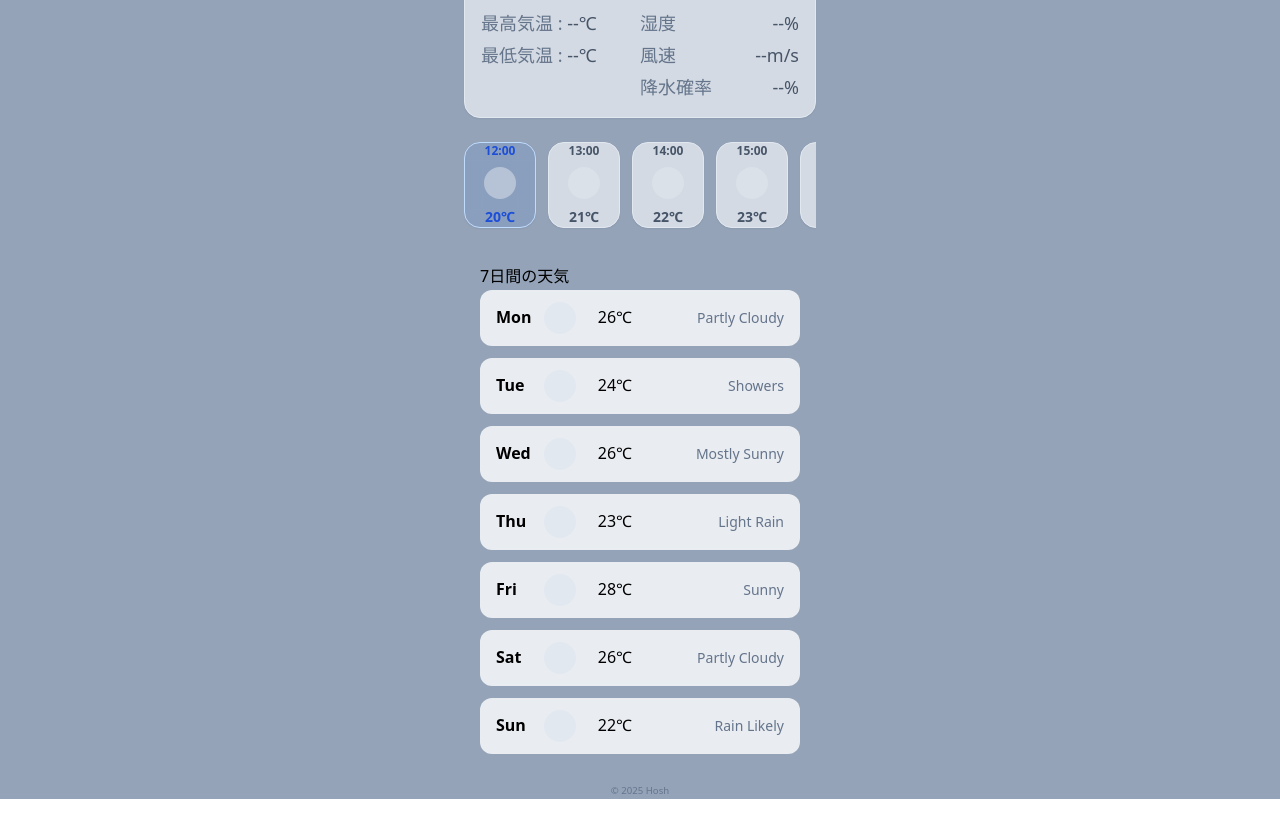
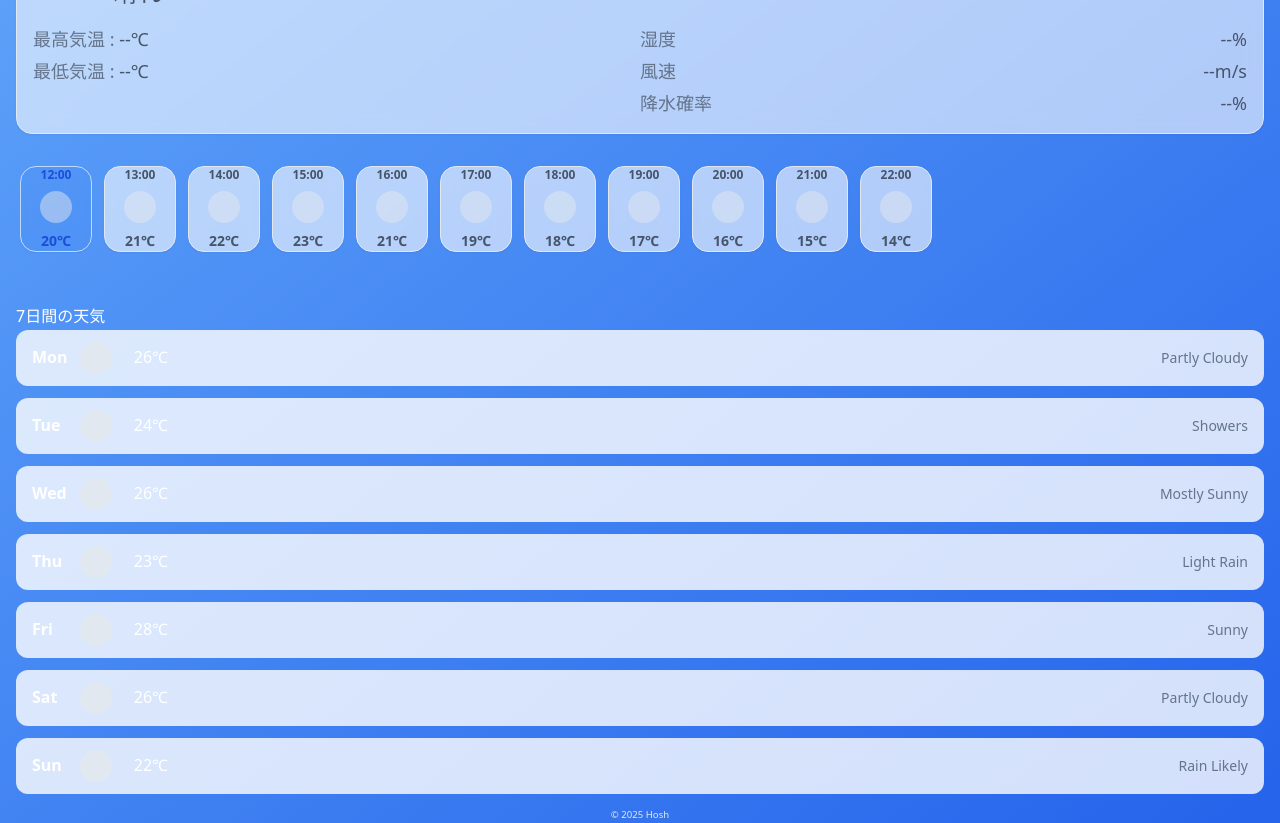
Before and after one commit to fried-hosh/weather-app, a React (Vite) app: page / in a window 1280 px wide. Shown: the part 160-983 px from the top of the page. Before the commit the page ends 959 px from the top, so only its background shows below. Built offline with nearby package versions, Linux system fonts and the light colour scheme.

Commit message:
style: モバイル表示のレイアウト仮調整

```diff
--- a/src/App.tsx
+++ b/src/App.tsx
@@ -1,23 +1,27 @@
 import CurrentWeatherCard from "./components/CurrentWeatherCard";
+import HourlyForecast from "./components/HourlyForecast";
 import DailyForecast from "./components/DailyForecast";
-import HourlyForecast from "./components/HourlyForecast";
 
 function App() {
   return (
+    // 全体の背景。青のグラデーション
     // min-h-screen: コンテンツが少なくても画面いっぱいに背景を伸ばす
-    <div className="flex min-h-screen flex-col items-center justify-center bg-slate-400 bg-gradient-to-br">
-      <main className="flex w-full max-w-sm flex-col gap-4 p-4">
-        {/* ===== メイン画面 ===== */}
-        <CurrentWeatherCard />
+    <div className="flex min-h-screen flex-col bg-gradient-to-br from-blue-400 to-blue-600 text-white">
+      <main className="flex w-full flex-1 flex-col">
+        {/* ===== 上部エリア(現在の天気 + 時間予報) ===== */}
+        <div className="flex flex-col gap-6 p-4 pb-8 pt-8">
+          <CurrentWeatherCard />
 
-        {/* ===== 1時間ごとの予報 ===== */}
-        <HourlyForecast />
+          <HourlyForecast />
+        </div>
 
-        {/* ===== 7日間の予報 ===== */}
-        <DailyForecast />
+        {/* ===== 下部エリア(7日間の天気予報) ===== */}
+        <div className="mt-auto flex-1">
+          <DailyForecast />
+        </div>
       </main>
 
-      <footer className="bottom-2 text-xs text-slate-500">
+      <footer className="bottom-2 text-center text-xs text-slate-200">
         <p>
           <small>&copy; 2025 Hosh</small>
         </p>
```
